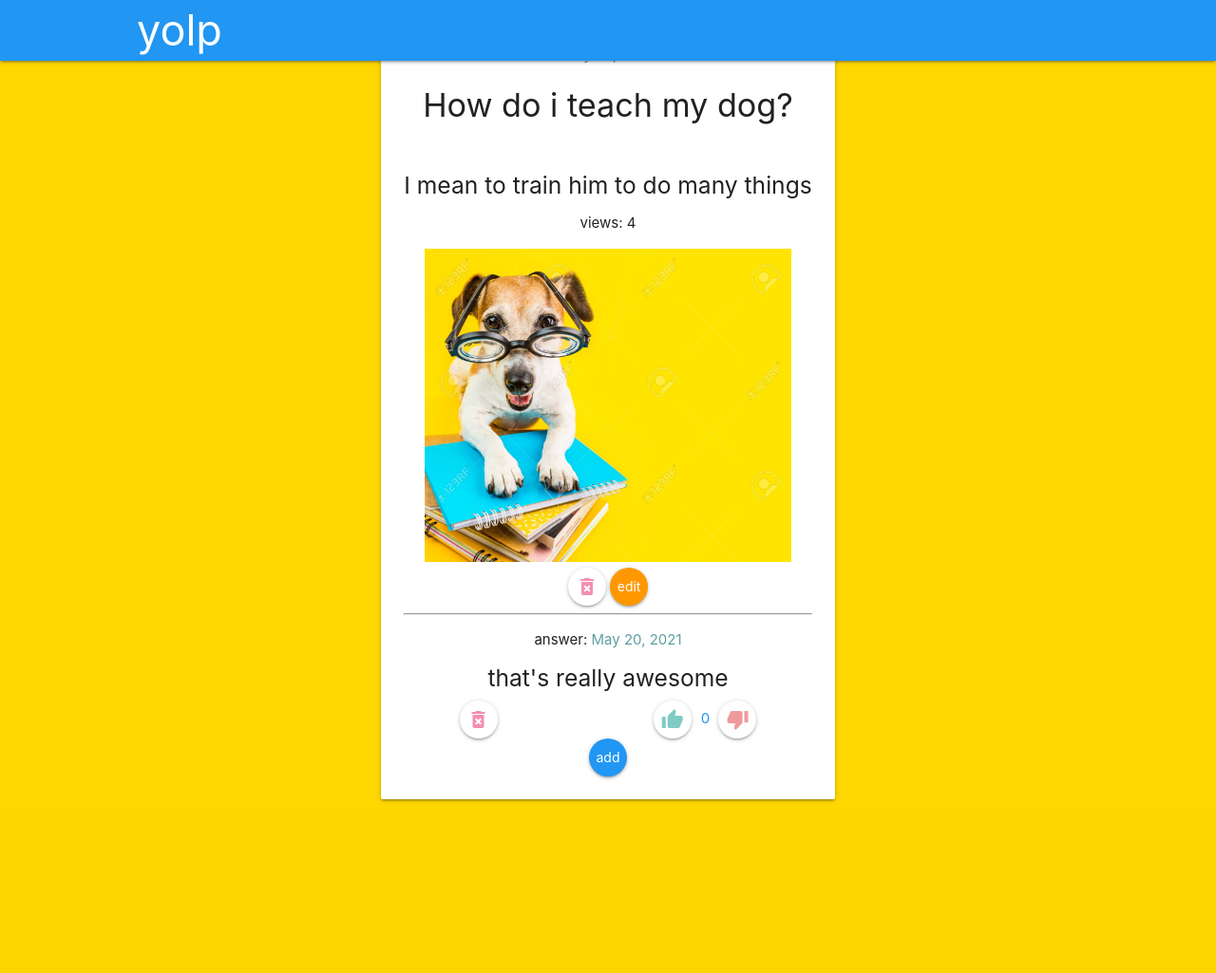
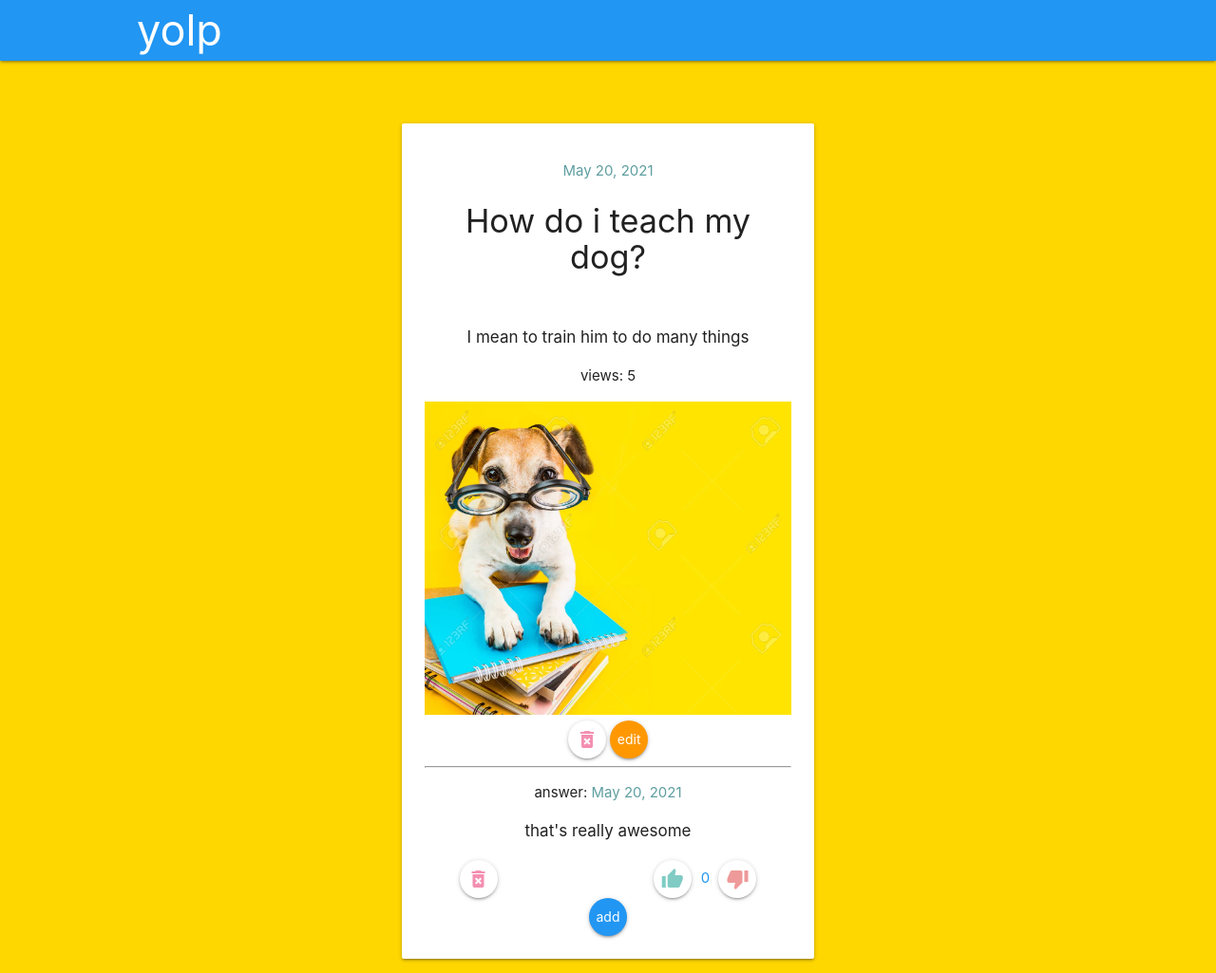
Before and after one commit to vladghinea/Yolp, a Flask app: page /question/13 in a window 1280 px wide. Shown: that part at 95% size. Before the commit the page ends 857 px from the top of that part, so only its background shows below. Run offline with Flask 2, Linux system fonts and the light colour scheme; the page is wider than the window, and the part outside it is not shown; some libraries are stand-ins or nearby versions.

Commit message:
front-end development v2

```diff
--- a/app.py
+++ b/app.py
@@ -31,6 +31,9 @@
         if 'type' in request.args.keys():
             if request.args['type'] == 'desc':
                 questions = questions[::-1]
+    else:
+        questions = questions[::-1]
+
 
     return render_template("list.html", questions=questions, q_header=QUESTIONS_HEADER, time=time)
 
--- a/sample_data/question.csv
+++ b/sample_data/question.csv
@@ -1,6 +1,6 @@
 id,submission_time,view_number,vote_number,answers,title,message,image
-1,1493368154,117,17,7,How to make lists in Python?,"I am totally new to this, any hints?",All-List-Methods-And-Functions-In-Python-1.png
-2,1493068124,43,17,1,Wordpress loading multiple jQuery Versions,"I developed a plugin that uses the jquery booklet plugin (http://builtbywill.com/booklet/#/) this plugin binds a function to $ so I cann call $('.myBook').booklet();
+1,1493368154,124,17,7,How to make lists in Python?,"I am totally new to this, any hints?",All-List-Methods-And-Functions-In-Python-1.png
+2,1493068124,63,17,1,Wordpress loading multiple jQuery Versions,"I developed a plugin that uses the jquery booklet plugin (http://builtbywill.com/booklet/#/) this plugin binds a function to $ so I cann call $('.myBook').booklet();
 
 I could easy managing the loading order with wp_enqueue_script so first I load jquery then I load booklet so everything is fine.
 
@@ -9,17 +9,17 @@
 jquery
 booklet
 app.js (bundled file with webpack, including jquery)",jquery.jpg
-3,1493015432,1378,59,1,Drawing canvas with an image picked with Cordova Camera Plugin,"I'm getting an image from device and drawing a canvas with filters using Pixi JS. It works all well using computer to get an image. But when I'm on IOS, it throws errors such as cross origin issue, or that I'm trying to use an unknown format.
+3,1493015432,1379,59,1,Drawing canvas with an image picked with Cordova Camera Plugin,"I'm getting an image from device and drawing a canvas with filters using Pixi JS. It works all well using computer to get an image. But when I'm on IOS, it throws errors such as cross origin issue, or that I'm trying to use an unknown format.
 
 This is the code I'm using to draw the image (that works on web/desktop but not cordova built ios app)",iwillfindyou.jpg
-4,1621335802,29,22,1,Go go Rapidule,"da ma, da! sa calificat Rapidul in A",stema-rapid.jpg
-5,1621429210,39,17,0,Anyone do Halloween at Bran castle?,the castle of vampires,vampir.png
-6,1621445879,10,6,0,O intrebare fara imagine,"nu avem imagine
+4,1621335802,30,22,1,Go go Rapidule,"da ma, da! sa calificat Rapidul in A",stema-rapid.jpg
+5,1621429210,40,17,0,Anyone do Halloween at Bran castle?,the castle of vampires,vampir.png
+6,1621445879,11,6,0,O intrebare fara imagine,"nu avem imagine
 o sa adaug o imagine eu, acum",menu.jpg
-7,1621451037,39,7,0,why batman look's so constipated,I wonder?,the-batman-set-photo.jpg
+7,1621451037,40,7,0,why batman look's so constipated,I wonder?,the-batman-set-photo.jpg
 8,1621493477,40,4,2,"There is someone here that can tell me, what breed is this dog?",I fell in love with his face,look.jpg
 9,1621534517,3,0,2,Can dogs see colors?,I mean do they see only black and white or shades of grey...,puppies.jpg
 10,1621535957,6,0,2,Can i give chocolate to my dog?,"I am an chocoholic, and my dog always see me eat and he craves for it ",what-colors-can-dogs-see.jpg
 11,1621536586,3,0,0,Do dogs eat grass?,"I found my dog eating grass, and I am worried",Why-do-dogs-eat-grass-LS-long.jpg
 12,1621544514,2,0,1,Do dogs play tennis?,sometime....  ; ),caine.jpg
-13,1621544762,3,0,1,How do i teach my dog?,I mean to train him to do many things,106186917-back-to-schoool-small-puppy-dog-on-bright-yellow-background-.jpg
+13,1621544762,4,0,1,How do i teach my dog?,I mean to train him to do many things,106186917-back-to-schoool-small-puppy-dog-on-bright-yellow-background-.jpg
--- a/static/style.css
+++ b/static/style.css
@@ -35,6 +35,15 @@
     margin-left: auto;
     margin-right: auto;
 }
+#panou-question {
+    margin-left: 450px;
+    margin-right: 450px;
+    margin-top: 130px;
+}
+
+.mybody-text{
+    font-size: 17px;
+}
 .time{
     color: cadetblue;
 }
--- a/templates/base.html
+++ b/templates/base.html
@@ -24,7 +24,7 @@
   </nav>
 </div>
 <div class="center">
-<div class="card-panel hoverable">
+<div class="card-panel hoverable s12 m4 l2" id="panou-question">
 {% block content %}
 
 {% endblock %}
--- a/templates/list.html
+++ b/templates/list.html
@@ -66,9 +66,9 @@
                     <img src="/static/images/uploads/{{ question['image'] }}" alt="" height="70px" style=" margin-top: 5px; padding: 0";>
                                 </div>
                             </div>
-                            <div class="col  container" style="height: 70px; margin: 0; padding: 0;">
+                            <div class="col  container" style="height: 130px; margin: 0 0 0 0; padding: 2% 0 0 0; display: flex;  text-align: justify; text-justify: inter-word ; ">
 
-                    <p class=" left" style="height: 70px; margin: 0; padding: 0;">{{ question.message }}</p>
+                    <p class=" left" style="height: 70px; margin: 0; padding: 0; ">{{ question.message }}</p>
 
                             </div>
                     </div>
--- a/templates/question.html
+++ b/templates/question.html
@@ -3,14 +3,14 @@
   question
 {% endblock %}
 {%  block content %}
-    <div class="s1 m6 l6 align-center p4" >
+    <div class="s12 m4 l2 align-center p4" >
      <p class="time" > {{ time(question.submission_time) }}</p>
         <h4 class="center-align p25 ">{{ question.title}}</h4>
         <br />
     </div>
 
     <div>
-        <h5> {{ question.message }}</h5>
+        <p class="mybody-text"> {{ question.message }}</p>
     </div>
     <div>
     <p>views: {{ question.view_number }}</p>
@@ -26,9 +26,9 @@
     {% for answer in answers  %}
         <div>
             <p>answer: <span class="time" > {{ time(answer.submission_time) }}</span></p>
-            <h5>
+            <p class="mybody-text">
                 {{ answer.message }}
-            </h5>
+            </p>
             {%  if answer.image %}
                 <img src="/static/images/uploads/{{ answer['image'] }}" alt="" height="70px"><br>
             {% endif %}
```
